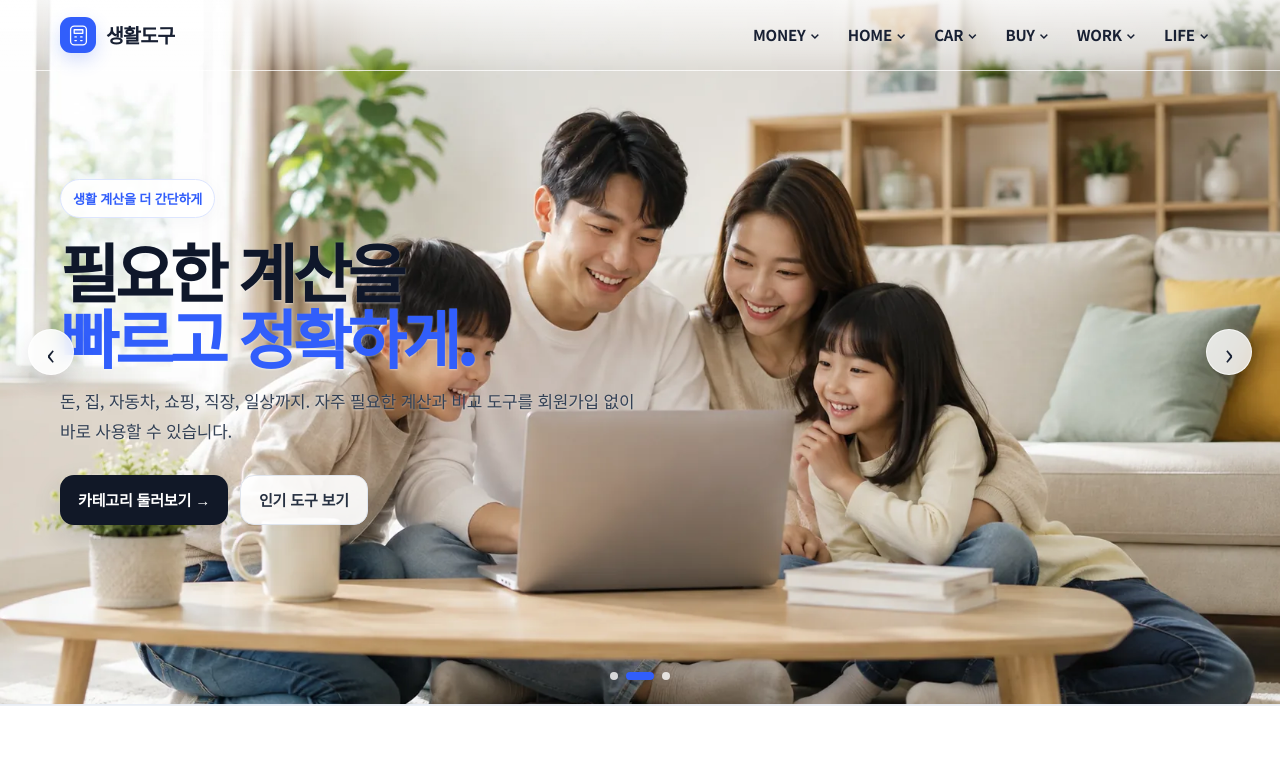
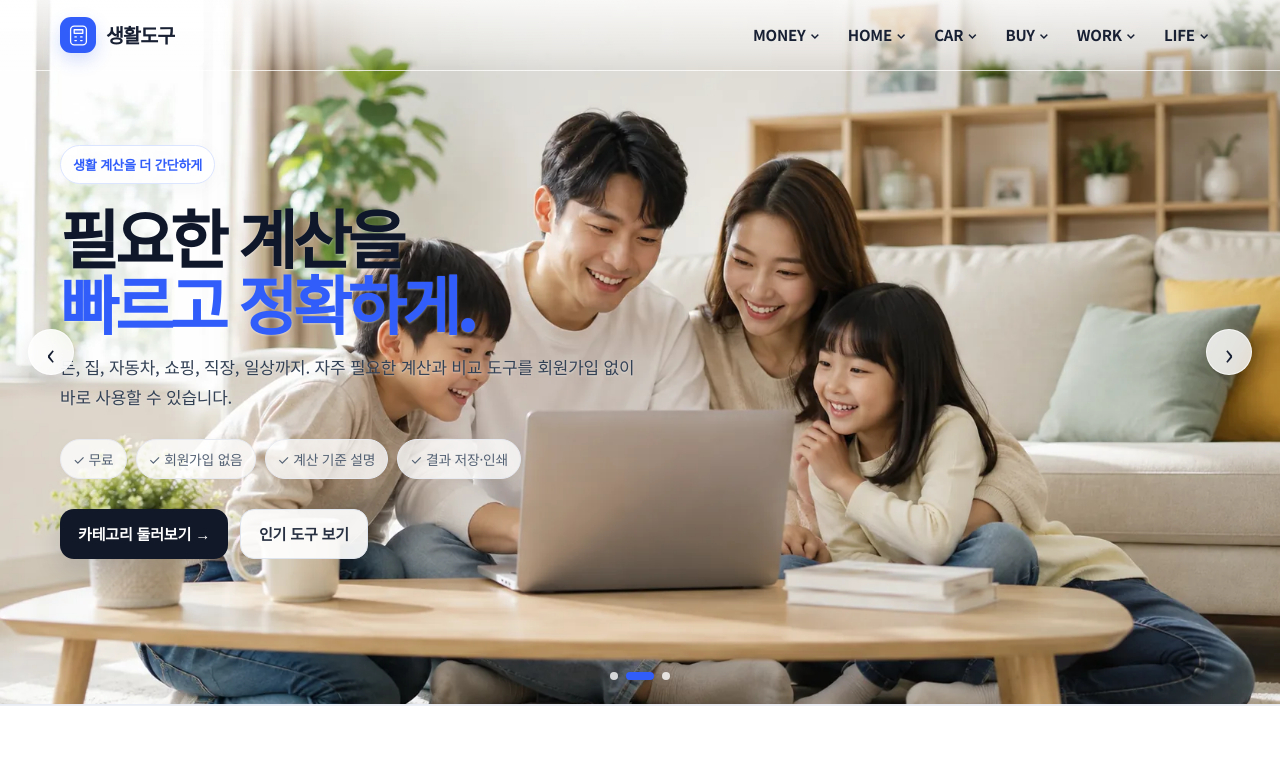
Before and after one commit to license-book/life-tools, a Next.js app: page / in a window 1280 px wide. Shown: the top 781 px of the page. Built offline with nearby package versions, Linux system fonts and the light colour scheme.

Commit message:
Add hero trust points

```diff
--- a/components/HeroSlider.tsx
+++ b/components/HeroSlider.tsx
@@ -28,6 +28,12 @@ export default function HeroSlider() {
             <span className={styles.kicker}>생활 계산을 더 간단하게</span>
             <h1>필요한 계산을<br/><em>빠르고 정확하게.</em></h1>
             <p className={styles.heroLead}>돈, 집, 자동차, 쇼핑, 직장, 일상까지. 자주 필요한 계산과 비교 도구를 회원가입 없이 바로 사용할 수 있습니다.</p>
+            <div className="trust-row" aria-label="생활도구 주요 특징">
+              <span className="trust-chip">✓ 무료</span>
+              <span className="trust-chip">✓ 회원가입 없음</span>
+              <span className="trust-chip">✓ 계산 기준 설명</span>
+              <span className="trust-chip">✓ 결과 저장·인쇄</span>
+            </div>
             <div className={styles.heroActions}>
               <Link className={styles.heroPrimary} href="#categories">카테고리 둘러보기 →</Link>
               <Link className={styles.heroSecondary} href="#popular">인기 도구 보기</Link>
```
